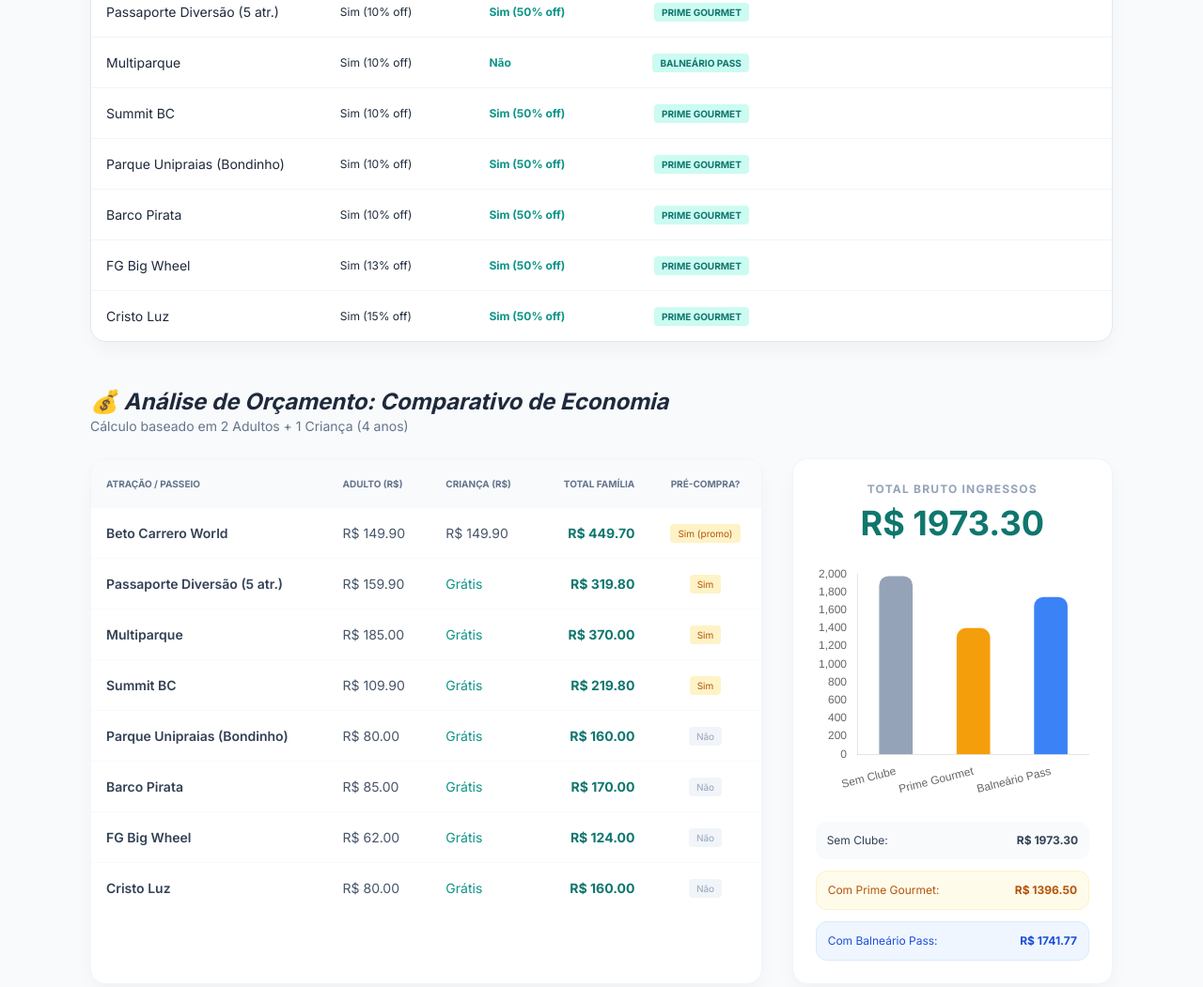
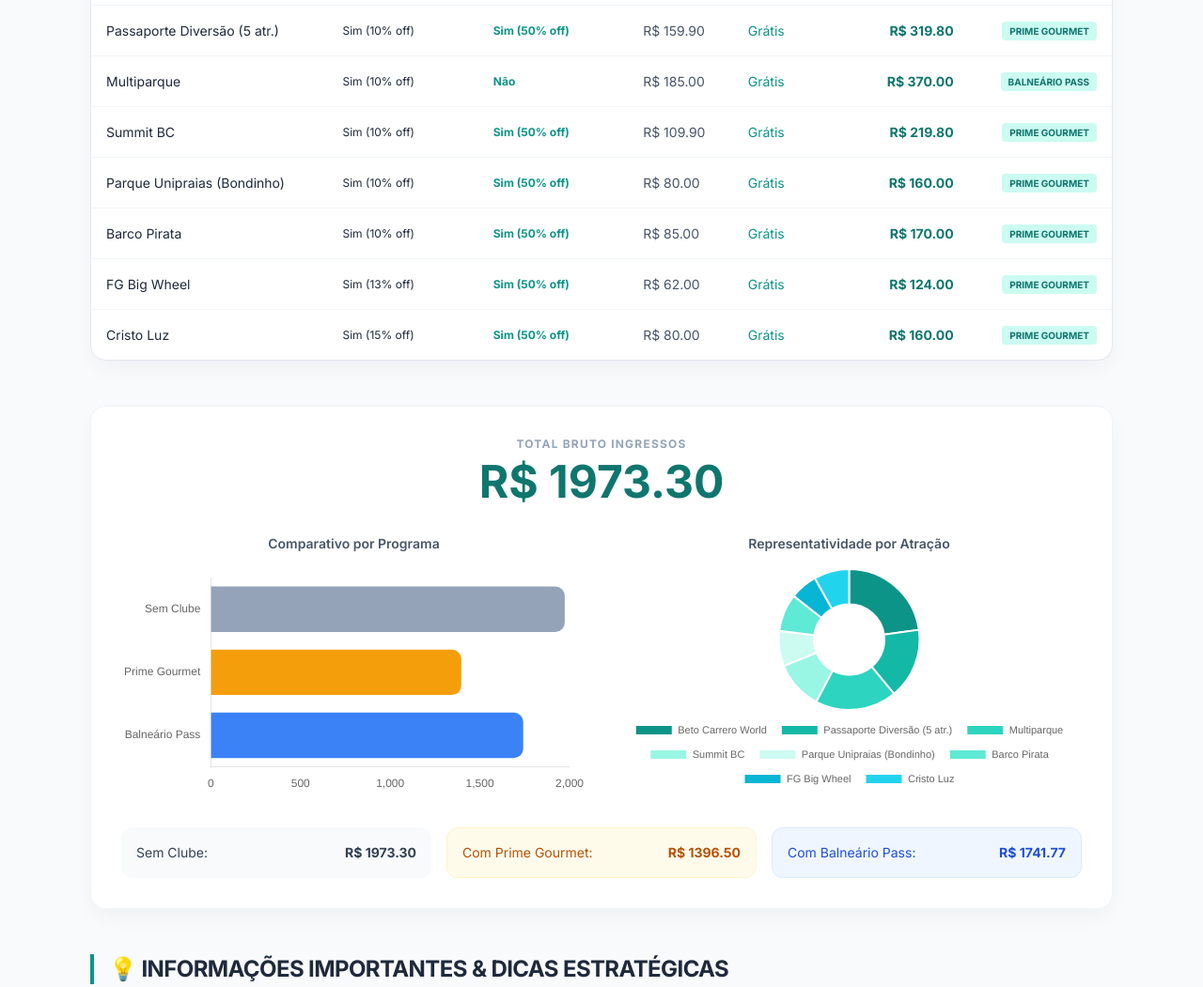
Before and after one commit to DCamilos/bc, a plain HTML site: page index.html in a window 1280 px wide. Shown: the part 1503-2554 px from the top of the page at 94% size. Drawn offline with nearby package versions, Linux system fonts and the light colour scheme.

Commit message:
style: add comparative analysis section and update budget charts in index.html

```diff
--- a/index.html
+++ b/index.html
@@ -124,7 +124,10 @@
 
         <!-- Comparativo de Clubes -->
         <section id="clubes" class="space-y-6 scroll-mt-24">
+            <div>
             <h2 class="text-2xl font-bold italic">🎟️ Planilha Comparativa de Programas</h2>
+            <p class="text-slate-500 text-sm">Cálculo baseado em 2 Adultos + 1 Criança (4 anos)</p>
+            </div>
             <div class="bg-white rounded-2xl custom-shadow border border-slate-200 overflow-hidden">
                 <div class="overflow-x-auto">
                     <table class="w-full text-left text-sm">
@@ -145,57 +148,42 @@
             </div>
         </section>
 
-        <!-- Orçamento -->
+        <!-- Orçamento - Gráficos -->
         <section id="orcamento" class="space-y-6 scroll-mt-24">
-            <div class="flex flex-col md:flex-row md:items-end justify-between gap-4">
-                <div>
-                    <h2 class="text-2xl font-bold italic">💰 Análise de Orçamento: Comparativo de Economia</h2>
-                    <p class="text-slate-500 text-sm">Cálculo baseado em 2 Adultos + 1 Criança (4 anos)</p>
+            <div class="bg-white p-8 rounded-2xl custom-shadow border border-slate-100">
+                <div class="text-center mb-8">
+                    <h3 class="text-xs font-bold text-slate-400 uppercase mb-2 tracking-widest">Total Bruto
+                        Ingressos</h3>
+                    <p class="text-5xl font-bold text-teal-700" id="grand-total">R$ 0,00</p>
+                </div>
+                <div class="grid lg:grid-cols-2 gap-8 mb-8">
+                    <div class="h-[280px] relative">
+                        <h4 class="text-sm font-semibold text-slate-600 mb-4 text-center">Comparativo por Programa</h4>
+                        <div class="h-[240px]">
+                            <canvas id="costComparisonChart"></canvas>
                         </div>
                     </div>
-
-            <div class="grid lg:grid-cols-3 gap-8">
-                <div class="lg:col-span-2 bg-white rounded-2xl custom-shadow border border-slate-100 overflow-hidden">
-                    <div class="overflow-x-auto">
-                        <table class="w-full text-left text-sm" id="price-table">
-                            <thead class="bg-slate-50 text-slate-500 uppercase text-[10px] font-bold">
-                                <tr>
-                                    <th class="p-4">Atração / Passeio</th>
-                                    <th class="p-4">Adulto (R$)</th>
-                                    <th class="p-4">Criança (R$)</th>
-                                    <th class="p-4 text-right">Total Família</th>
-                                    <th class="p-4 text-center">Pré-compra?</th>
-                                </tr>
-                            </thead>
-                            <tbody class="divide-y divide-slate-50"></tbody>
-                        </table>
+                    <div class="h-[280px] relative">
+                        <h4 class="text-sm font-semibold text-slate-600 mb-4 text-center">Representatividade por Atração</h4>
+                        <div class="h-[240px]">
+                            <canvas id="distributionChart"></canvas>
                         </div>
                     </div>
-
-                <div class="bg-white p-6 rounded-2xl custom-shadow border border-slate-100 flex flex-col">
-                    <div class="text-center mb-6">
-                        <h3 class="text-xs font-bold text-slate-400 uppercase mb-2 tracking-widest">Total Bruto
-                            Ingressos</h3>
-                        <p class="text-4xl font-bold text-teal-700" id="grand-total">R$ 0,00</p>
                 </div>
-                    <div class="flex-grow min-h-[250px] relative">
-                        <canvas id="costComparisonChart"></canvas>
-                    </div>
-                    <div class="mt-6 space-y-3">
-                        <div class="flex items-center justify-between text-xs p-3 bg-slate-50 rounded-xl">
+                <div class="mt-8 grid md:grid-cols-3 gap-4">
+                    <div class="flex items-center justify-between text-sm p-4 bg-slate-50 rounded-xl">
                         <span class="font-medium text-slate-700">Sem Clube:</span>
                         <span class="font-bold text-slate-700" id="txt-sem">R$ 0,00</span>
                     </div>
                     <div
-                            class="flex items-center justify-between text-xs p-3 bg-amber-50 rounded-xl border border-amber-100">
+                        class="flex items-center justify-between text-sm p-4 bg-amber-50 rounded-xl border border-amber-100">
                         <span class="font-medium text-amber-700">Com Prime Gourmet:</span>
                         <span class="font-bold text-amber-700" id="txt-prime">R$ 0,00</span>
                     </div>
                     <div
-                            class="flex items-center justify-between text-xs p-3 bg-blue-50 rounded-xl border border-blue-100">
+                        class="flex items-center justify-between text-sm p-4 bg-blue-50 rounded-xl border border-blue-100">
                         <span class="font-medium text-blue-700">Com Balneário Pass:</span>
                         <span class="font-bold text-blue-700" id="txt-bp">R$ 0,00</span>
-                        </div>
                     </div>
                 </div>
             </div>
@@ -389,7 +377,6 @@
         }
 
         function init() {
-            const tbody = document.querySelector('#price-table tbody');
             const clubBody = document.querySelector('#club-table-body');
             let tBruto = 0, tPrime = 0, tBP = 0;
 
@@ -398,24 +385,16 @@
                 tPrime += p.prime;
                 tBP += p.bp;
 
-                tbody.innerHTML += `
+                const economPrime = ((1 - p.prime / p.total) * 100).toFixed(0);
+                const economBP = ((1 - p.bp / p.total) * 100).toFixed(0);
+                clubBody.innerHTML += `
                     <tr>
-                        <td class="p-4 font-semibold text-slate-700">${p.n}</td>
+                        <td class="p-4 font-medium">${p.n}</td>
+                        <td class="p-4 text-xs">Sim (${economBP}% off)</td>
+                        <td class="p-4 text-xs font-bold text-teal-600">${economPrime > 0 ? 'Sim (' + economPrime + '% off)' : 'Não'}</td>
                         <td class="p-4 text-slate-600">R$ ${p.a.toFixed(2)}</td>
                         <td class="p-4 text-slate-600">${p.c > 0 ? 'R$ ' + p.c.toFixed(2) : '<span class="text-teal-600 font-medium">Grátis</span>'}</td>
                         <td class="p-4 text-right font-bold text-teal-700">R$ ${p.total.toFixed(2)}</td>
-                        <td class="p-4 text-center">
-                            <span class="px-2 py-1 rounded text-[10px] ${p.pre !== 'Não' ? 'bg-amber-100 text-amber-700' : 'bg-slate-100 text-slate-400'}">${p.pre}</span>
-                        </td>
-                    </tr>
-                `;
-
-                const economPrime = ((1 - p.prime / p.total) * 100).toFixed(0);
-                clubBody.innerHTML += `
-                    <tr>
-                        <td class="p-4 font-medium">${p.n}</td>
-                        <td class="p-4 text-xs">Sim (${((1 - p.bp / p.total) * 100).toFixed(0)}% off)</td>
-                        <td class="p-4 text-xs font-bold text-teal-600">${economPrime > 0 ? 'Sim (' + economPrime + '% off)' : 'Não'}</td>
                         <td class="p-4 text-right">
                             <span class="bg-teal-100 text-teal-700 px-2 py-1 rounded text-[10px] font-bold uppercase">
                                 ${economPrime >= 40 ? 'PRIME GOURMET' : 'BALNEÁRIO PASS'}
@@ -438,16 +417,41 @@
                         data: [tBruto, tPrime, tBP],
                         backgroundColor: ['#94a3b8', '#f59e0b', '#3b82f6'],
                         borderRadius: 10,
-                        barThickness: 35
+                        maxBarThickness: 60
                     }]
                 },
                 options: {
                     responsive: true,
                     maintainAspectRatio: false,
+                    indexAxis: 'y',
                     plugins: { legend: { display: false } },
                     scales: {
-                        y: { beginAtZero: true, grid: { display: false } },
-                        x: { grid: { display: false } }
+                        x: { beginAtZero: true, grid: { display: false } },
+                        y: { grid: { display: false } }
+                    }
+                }
+            });
+
+            new Chart(document.getElementById('distributionChart'), {
+                type: 'doughnut',
+                data: {
+                    labels: priceData.map(p => p.n),
+                    datasets: [{
+                        data: priceData.map(p => p.total),
+                        backgroundColor: [
+                            '#0d9488', '#14b8a6', '#2dd4bf', '#99f6e4', '#ccfbf1',
+                            '#5eead4', '#06b6d4', '#22d3ee', '#06b6d4', '#00bcd4'
+                        ],
+                        borderColor: '#ffffff',
+                        borderWidth: 2
+                    }]
+                },
+                options: {
+                    responsive: true,
+                    maintainAspectRatio: false,
+                    plugins: {
+                        legend: { position: 'bottom', labels: { font: { size: 11 }, padding: 15 } },
+                        tooltip: { callbacks: { label: (context) => `R$ ${context.parsed.toFixed(2)}` } }
                     }
                 }
             });
```
Lines whose indentation alone changed are shown as unchanged.
